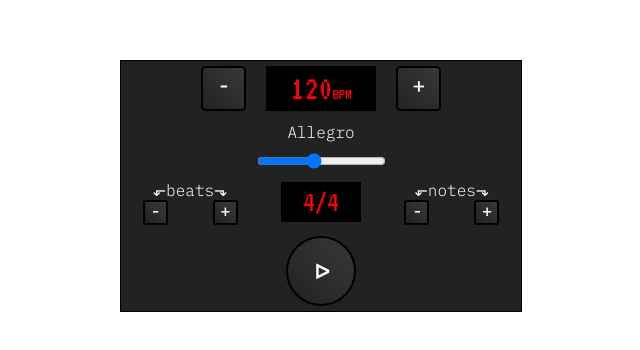
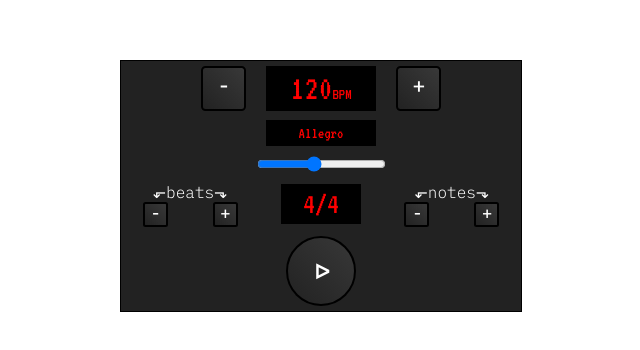
Before and after one commit to lukaszsliwinski/simply_metronome, a plain HTML site: page metronome.html in a window 1280 px wide. Shown: the part 214-564 px from the top of the page, without its empty margins (319-959 px from the left). Drawn offline with Linux system fonts and the light colour scheme.

Commit message:
Style tempo description

```diff
--- a/metronome.html
+++ b/metronome.html
@@ -16,7 +16,9 @@
                     <div class="increase-btn btn">+</div>
                 </section>
 
-                <section class="tempo-description">Allegro</section>
+                <section>
+                    <div class="tempo-description">Allegro</div>
+                </section>
 
                 <section class="set-tempo">
                     <input type="range" min="20" max ="250" value="120" step="1" class="tempo-slider">
--- a/style.css
+++ b/style.css
@@ -89,6 +89,16 @@ section {
     font-size: 35px;
 }
 
+.tempo-description {
+    display: inline-flex;
+    justify-content: center;
+    padding: 5px 20px;
+    background-color: black;
+    color: red;
+    font-family: 'VT323', monospace;
+    width: 70px;
+}
+
 .display-tempo {
     display: inline-flex;
     justify-content: center;
@@ -127,6 +137,7 @@ section {
 
 .measure-change-text {
     margin: 0 10px;
+
 }
 
 
```
